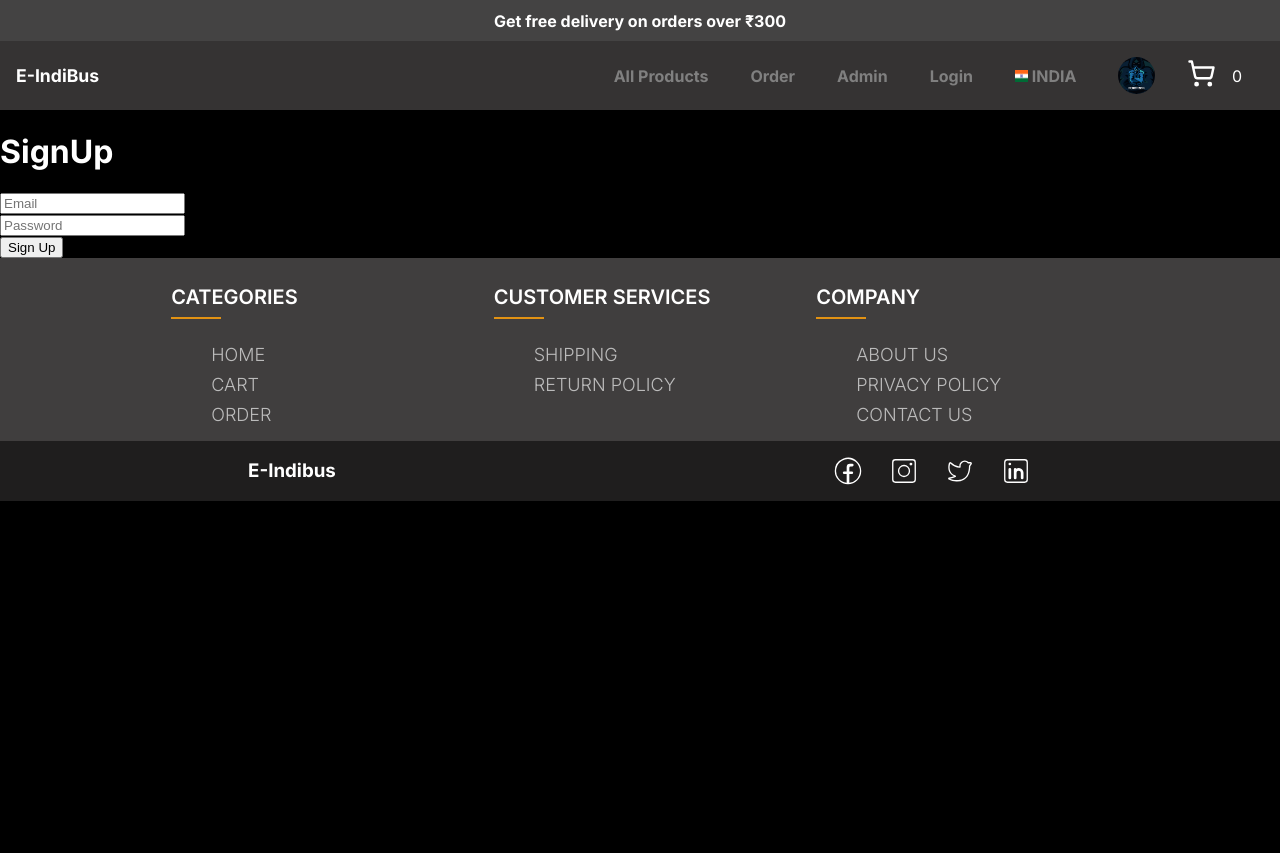
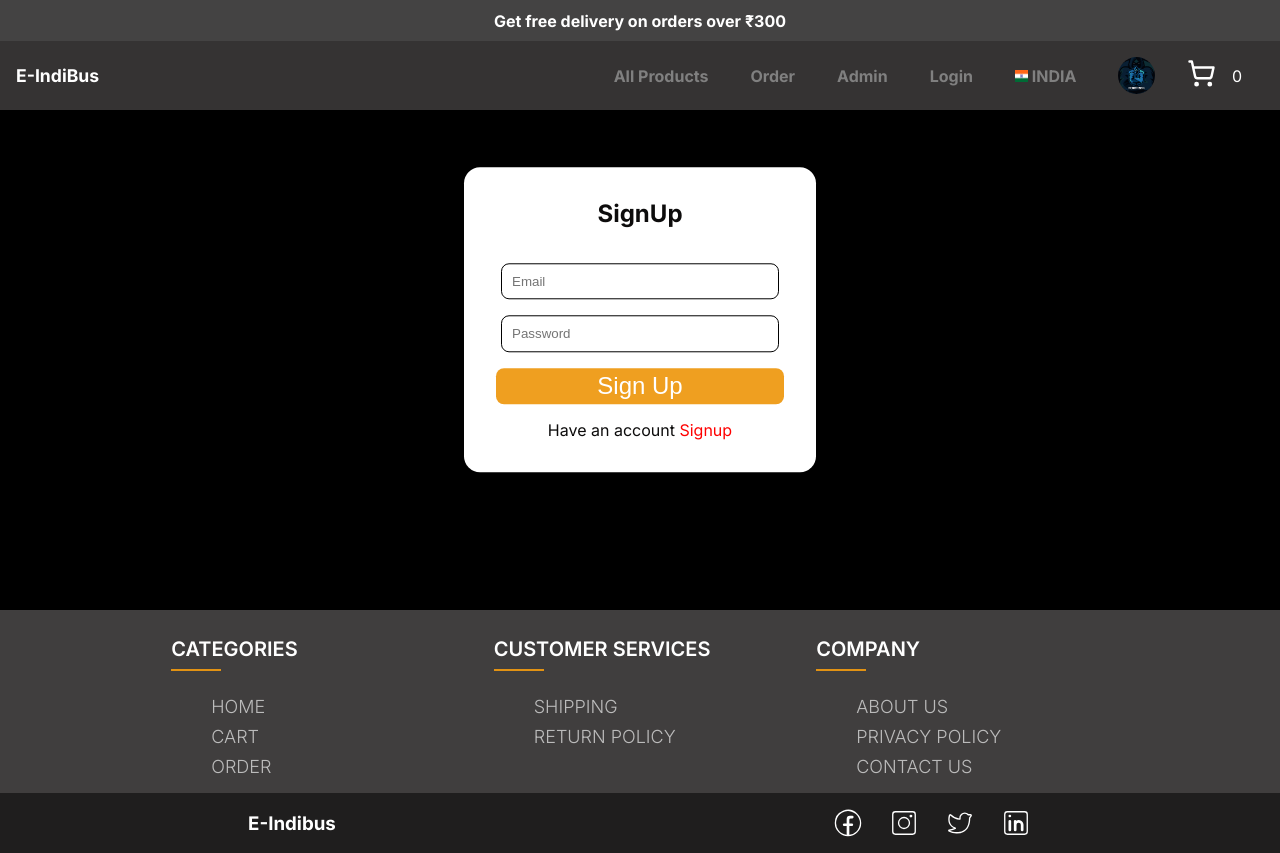
Before and after one commit to khushi-chaudhary29/IndiKart, a Next.js app: page /signup in a window 1280 px wide. Before the commit the page ends 800 px from the top, so only its background shows below. Built offline with nearby package versions, Linux system fonts and the light colour scheme.

Commit message:
change login and signup

```diff
--- a/src/app/page.module.css
+++ b/src/app/page.module.css
@@ -151,131 +151,65 @@
 
 /*login and signup css */
 .signupcontainer {
-  height: 100vh;
-  width: 100%;
-  background-color: #bbbbbb;
+  height: 62.5vh;
   display: flex;
   justify-content: center;
-  align-items: center;
+
 }
 
-.form-box {
-  max-width: 29rem;
+.form_box {
+  max-width: 20rem;
   width: 90%;
   transform: translate(-50%, -50%);
   background: #fff;
-  top: 50%;
+  top: 40%;
   left: 50%;
   position: absolute;
-  padding: 3.5rem 3.7rem 4.2rem;
+  padding: 1rem;
   text-align: center;
+  border-radius: 1rem;
+
 }
 
-.form-box h1 {
+.form_box h1 {
   font-size: 1.5rem;
   margin-bottom: 1.7rem;
   color: #0d0c0c;
   position: center;
 }
 
-.input-login {
-  background: #eaeaea;
-  margin: 15px;
-  border-radius: 3px;
-}
+.input {
+  width: 80%;
 
-.input {
-  width: 100%;
   background: transparent;
-  border: 1%;
-  outline: 1%;
-  padding: 1rem 1rem;
+  margin: .5rem;
+  border-radius: .5rem;
+ border: 1px solid #000;
+ padding: .6rem;
+
+
 
 }
 
-.btn {
-  width: 100%;
-  margin-top: 0.5rem;
-  background-color: #e91e;
-  border: none;
-  border-radius: 5px;
-  height: 2rem;
-  color: white;
-
-}
 
 .btn button {
-  width: 100%;
+  width: 90%;
   background-color: #e91e;
   color: #fff;
-  height: 2rem;
+  height: 2.3rem;
   border: 0;
   outline: 0;
   cursor: pointer;
+  margin-top: .5rem;
+  border-radius: .5rem;
+  font-size: 1.5rem;
+
 
 }
-
-.Login {
-  height: 100vh;
-  width: 100%;
-  background-color: #bbbbbb;
-  display: flex;
-  justify-content: center;
-  align-items: center;
+.field p{
+  color: #0d0c0c;
 }
-
-.formbox {
-  max-width: 29rem;
-  width: 90%;
-  transform: translate(-50%, -50%);
-  background: #fff;
-  top: 50%;
-  left: 50%;
-  position: absolute;
-  padding: 3.5rem 3.7rem 4.2rem;
-  text-align: center;
+.SignupLink{
+  text-decoration: none;
+  color: red;
 }
-
-.formbox h1 {
-  font-size: 1.5rem;
-  margin-bottom: 1.7rem;
-  color: #0d0c0c;
-  position: center;
-}
-
-.input-login1 {
-  background: #eaeaea;
-  margin: 15px;
-  border-radius: 3px;
-}
-
-.input {
-  width: 100%;
-  background: transparent;
-  border: 1%;
-  outline: 1%;
-  padding: 1rem 1rem;
-
-}
-
-.btn2 {
-  width: 100%;
-  margin-top: 0.5rem;
-  background-color: #e91e;
-  border: none;
-  border-radius: 5px;
-  height: 2rem;
-  color: white;
-
-}
-
-.btn2 button {
-  width: 100%;
-  background-color: #e91e;
-  color: #fff;
-  height: 2rem;
-  border: 0;
-  outline: 0;
-  cursor: pointer;
-
-}
--- a/src/app/signup/page.js
+++ b/src/app/signup/page.js
@@ -1,21 +1,25 @@
 import React from 'react'
 import styles from '../page.module.css'
+import Link from 'next/link'
 
 const Signup = () => {
   return (
     <main className='main'>
-      <div className="signupcontainer">
-        <div className="form-box">
+      <div className={styles.signupcontainer}>
+        <div className={styles.form_box}>
           <h1>SignUp</h1>
           <form>
-            <div className="input-login">
-              <div className="field">
-                <input type="text" placeholder="Email" name="email" required className='input' /><br></br>
-                <input type="password" placeholder="Password" className='input' />
+            <div className={styles.input_login}>
+              <div className={styles.field}>
+                <input type="text" placeholder="Email" name="email" required className={styles.input} /><br></br>
+                <input type="password" placeholder="Password" className={styles.input} />
 
-                <div className="btn">
+                <div className={styles.btn}>
                   <button typeName="button">Sign Up</button>
                 </div>
+                <p>
+                 Have an account  <Link href="/login" className={styles.SignupLink} >Signup</Link>
+                </p>
 
               </div>
             </div>
```
Also changed, not shown: src/app/login/page.js (+16 -8 lines).
